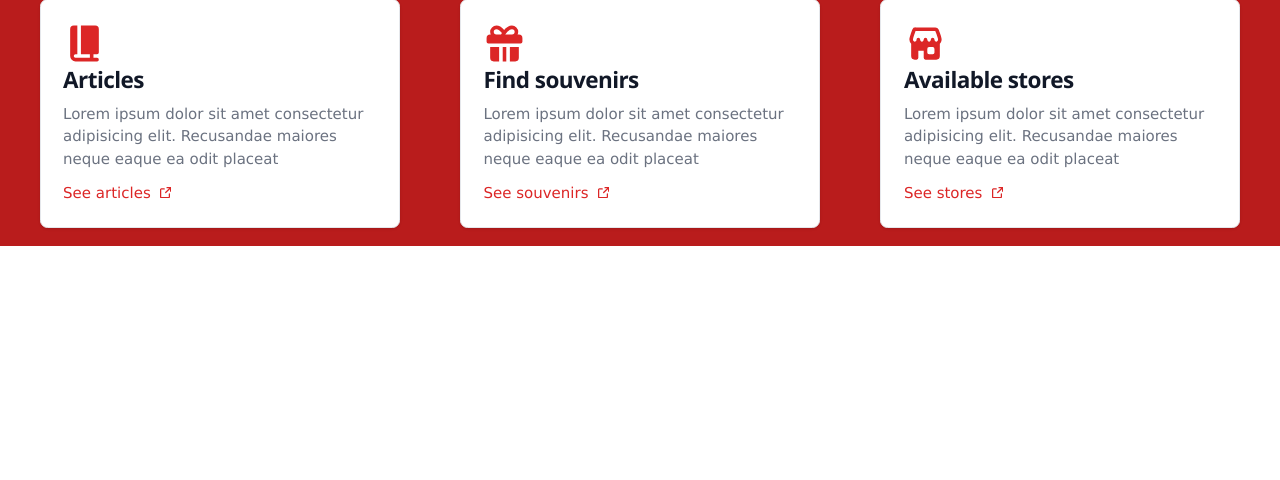
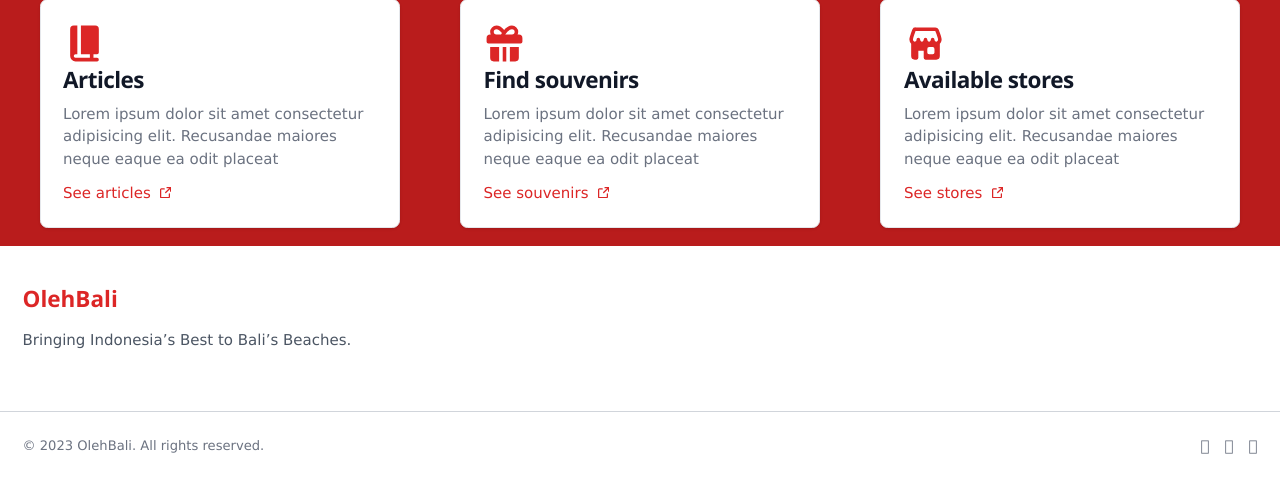
Before and after one commit to B11-PBP-2024/oleh-bali, a Django app: page / in a window 1280 px wide. Shown: the part 970-1450 px from the top of the page. Before the commit the page ends 1216 px from the top, so only its background shows below. Run offline with Django 5.2, Linux system fonts and the light colour scheme; the visitor is signed in with stand-in values (Sample User, id 1); some libraries are stand-ins or nearby versions.

Commit message:
Add footer for buyer

```diff
--- a/main/templates/homepage_buyer.html
+++ b/main/templates/homepage_buyer.html
@@ -90,4 +90,5 @@
         </div>
     </section>
 </div>
+{% include 'footer_buyer.html' %}
 {% endblock content %}
--- /dev/null
+++ b/templates/footer_buyer.html
@@ -0,0 +1,28 @@
+<footer class="bg-white text-gray-700">
+    <div class="container mx-auto px-6 py-10 flex flex-wrap justify-between w-full">
+
+      <!-- Logo and Description -->
+      <div class="w-full md:w-1/3 mb-6">
+        <div class="flex items-center space-x-3">
+          <!-- Logo (Placeholder) -->
+          <!-- Company Name -->
+          <h1 class="text-red-600 text-2xl font-semibold">OlehBali</h1>
+        </div>
+        <p class="mt-4 text-gray-600">Bringing Indonesia’s Best to Bali’s Beaches.</p>
+      </div>
+
+      <!-- Links Sections -->
+    </div>
+
+    <!-- Bottom Section -->
+    <div class="border-t border-gray-300 py-6">
+      <div class="container mx-auto flex justify-between items-center px-6">
+        <p class="text-sm text-gray-500">&copy; 2023 OlehBali. All rights reserved.</p>
+        <div class="flex space-x-4">
+          <a href="#" class="text-gray-500 hover:text-red-600"><i class="fab fa-instagram"></i></a>
+          <a href="#" class="text-gray-500 hover:text-red-600"><i class="fab fa-facebook"></i></a>
+          <a href="#" class="text-gray-500 hover:text-red-600"><i class="fab fa-youtube"></i></a>
+        </div>
+      </div>
+    </div>
+  </footer>
```
Also changed, not shown: article/templates/article_page.html (+5 -4 lines).
